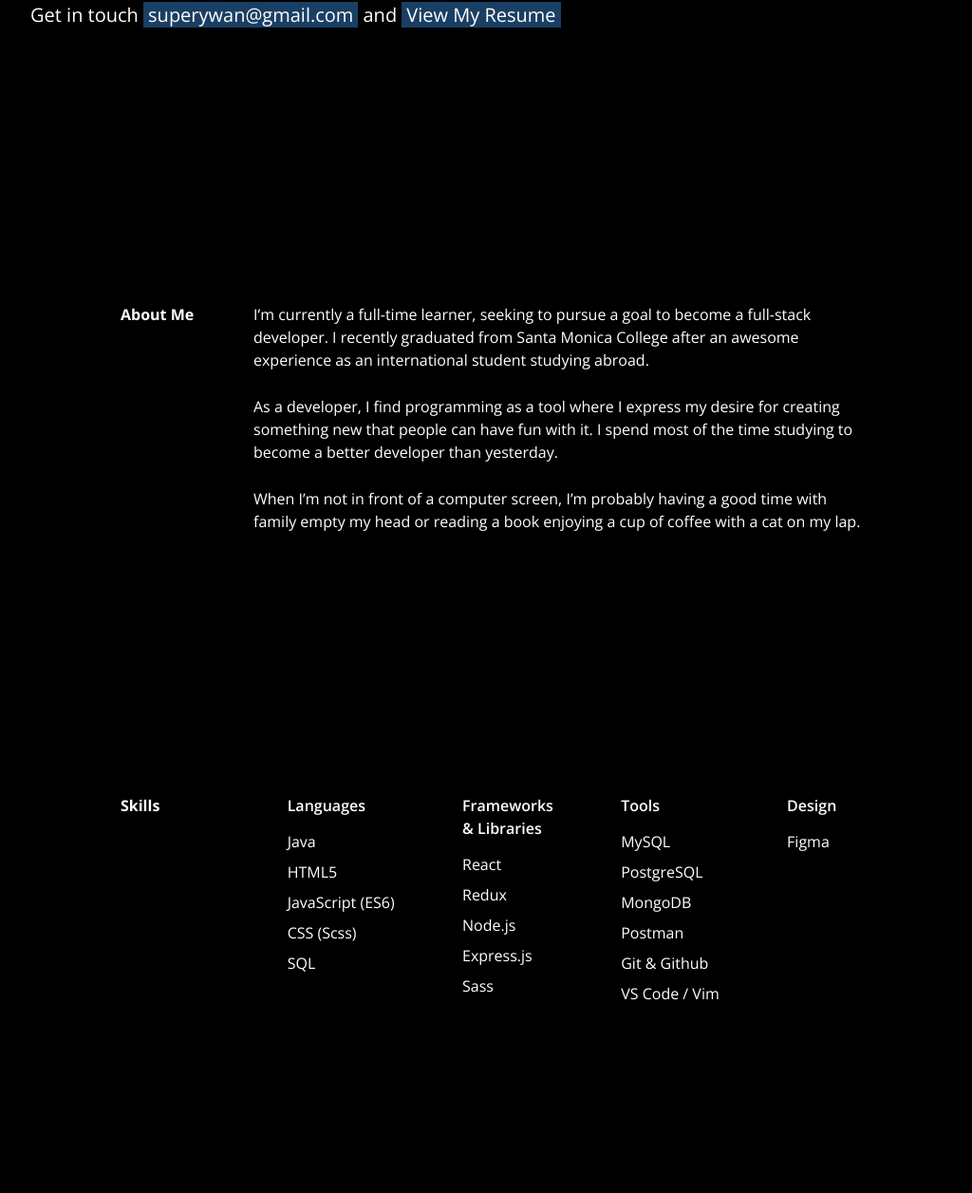
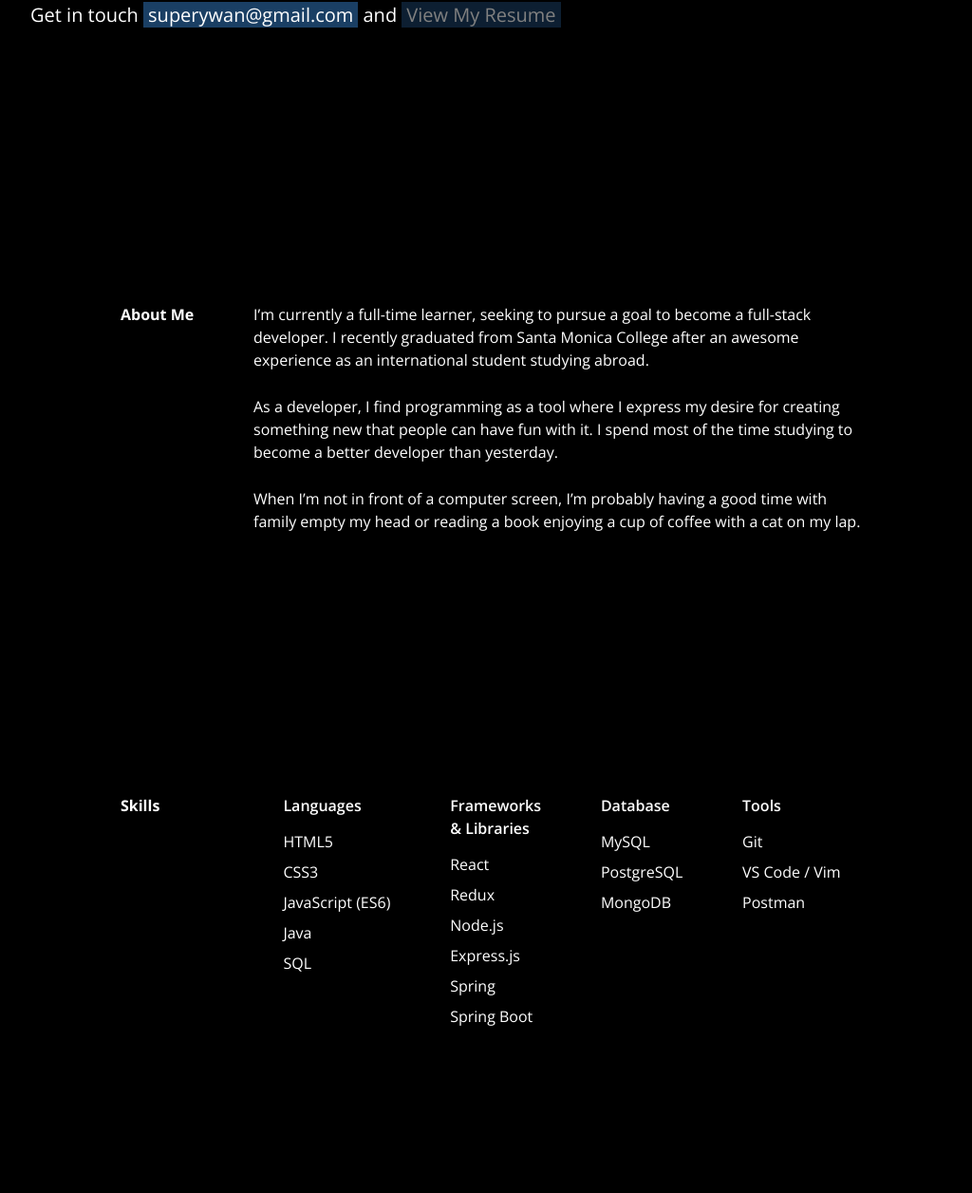
Before and after one commit to superywan/eddyyi.dev, a website: page index.html in a window 1280 px wide. Shown: the part 517-1773 px from the top of the page at 95% size, without its empty margins (118-1142 px from the left). Drawn offline with nearby package versions, Linux system fonts and the light colour scheme.

Commit message:
Fixed some of stuffs on the page

```diff
--- a/index.html
+++ b/index.html
@@ -50,8 +50,8 @@
             <header class="intro">
                 <h1 class="intro__title">Hello!</h1>
                 <h2 class="intro__description">
-                    I’m <span class="intro__description--name">Eddy Yi</span>, a
-                    self-taught
+                    I’m <span class="intro__description--name">Eddy Yi</span>, an
+                    aspiring
                     <div>
                         full-stack software engineer based in Ansung, Korea
                         <img
@@ -70,7 +70,9 @@
                         >superywan@gmail.com</a
                     >
                     and
-                    <a href="" class="intro__link--highlight"
+                    <a
+                        href=""
+                        class="intro__link--highlight isDisabled"
                         >View My Resume
                     </a>
                 </h3>
@@ -104,10 +106,10 @@
                         <div class="skills__category">
                             <div class="skills__category--label">Languages</div>
                             <ul>
+                                <li>HTML5</li>
+                                <li>CSS3</li>
+                                <li>JavaScript (ES6)</li>
                                 <li>Java</li>
-                                <li>HTML5</li>
-                                <li>JavaScript (ES6)</li>
-                                <li>CSS (Scss)</li>
                                 <li>SQL</li>
                             </ul>
                         </div>
@@ -120,24 +122,24 @@
                                 <li>Redux</li>
                                 <li>Node.js</li>
                                 <li>Express.js</li>
-                                <li>Sass</li>
+                                <li>Spring</li>
+                                <li>Spring Boot</li>
                             </ul>
                         </div>
                         <div class="skills__category">
-                            <div class="skills__category--label">Tools</div>
+                            <div class="skills__category--label">Database</div>
                             <ul>
                                 <li>MySQL</li>
                                 <li>PostgreSQL</li>
                                 <li>MongoDB</li>
-                                <li>Postman</li>
-                                <li>Git & Github</li>
-                                <li>VS Code / Vim</li>
                             </ul>
                         </div>
                         <div class="skills__category last">
-                            <div class="skills__category--label">Design</div>
+                            <div class="skills__category--label">Tools</div>
                             <ul>
-                                <li>Figma</li>
+                                <li>Git</li>
+                                <li>VS Code / Vim</li>
+                                <li>Postman</li>
                             </ul>
                         </div>
                     </div>
@@ -190,7 +192,7 @@
                             <div class="project__caption--name">Fakebook</div>
                             <p class="project__caption--description">
                                 Functional Clone Coding of Facebook Login and
-                                Resister Page with Pure PHP
+                                Resister Page
                             </p>
                         </figcaption>
                     </div>
@@ -352,7 +354,7 @@
         </main>
         <footer class="footer">
             <div class="footer__copyright">
-                Developed By Eddy Yi &copy;2021
+                Designed and Developed By Eddy Yi &copy;2021
                 <img
                     class="footer__copyright--emoji"
                     src="img/emojis/man-technologist-light-skin-tone_1f468-1f3fb-200d-1f4bb.png"
--- a/styles/style.scss
+++ b/styles/style.scss
@@ -420,3 +420,11 @@ a:hover {
 ::-webkit-scrollbar {
   width: 10px;
 }
+
+/* Disable Link */
+.isDisabled {
+  color: currentColor;
+  cursor: not-allowed;
+  opacity: 0.5;
+  text-decoration: none;
+}
```
Also changed, not shown: styles/style.css, 1 other file.
